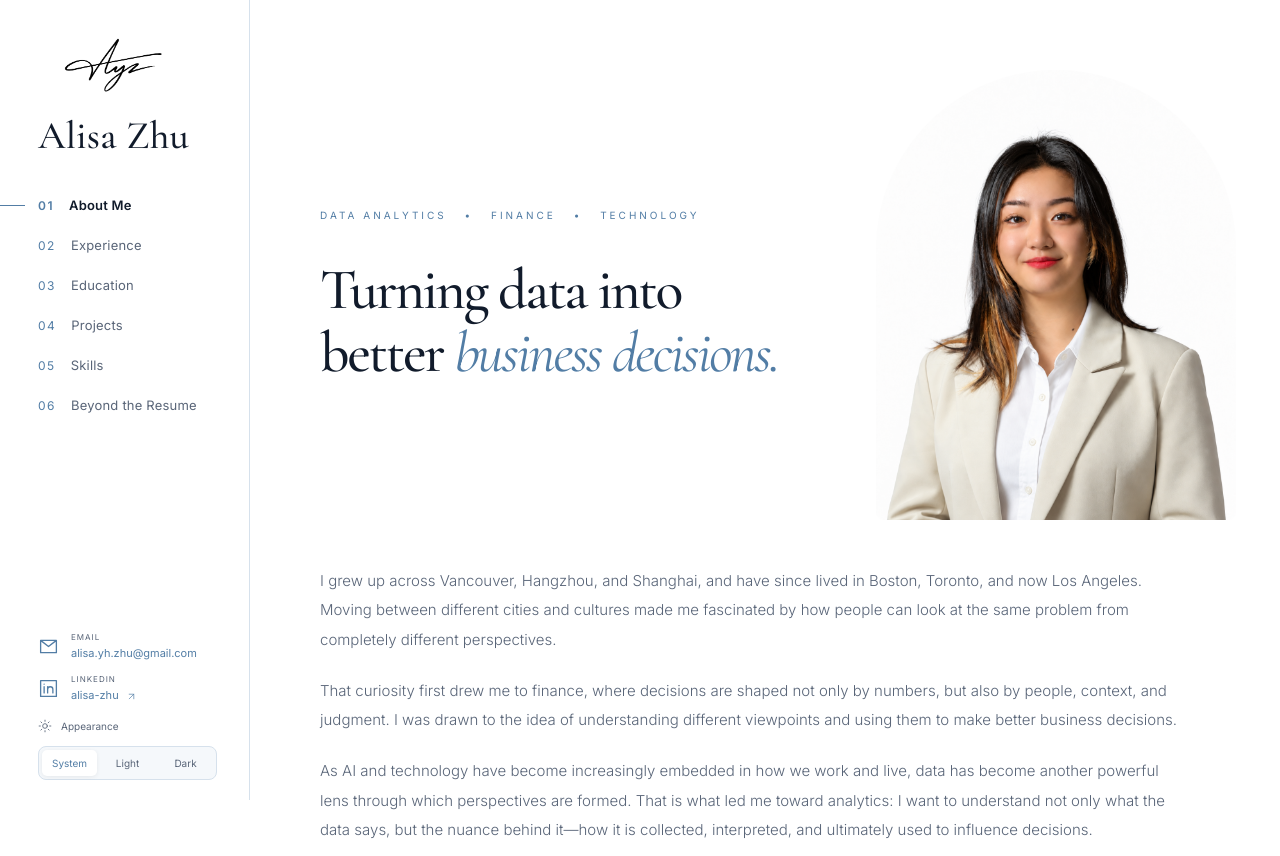
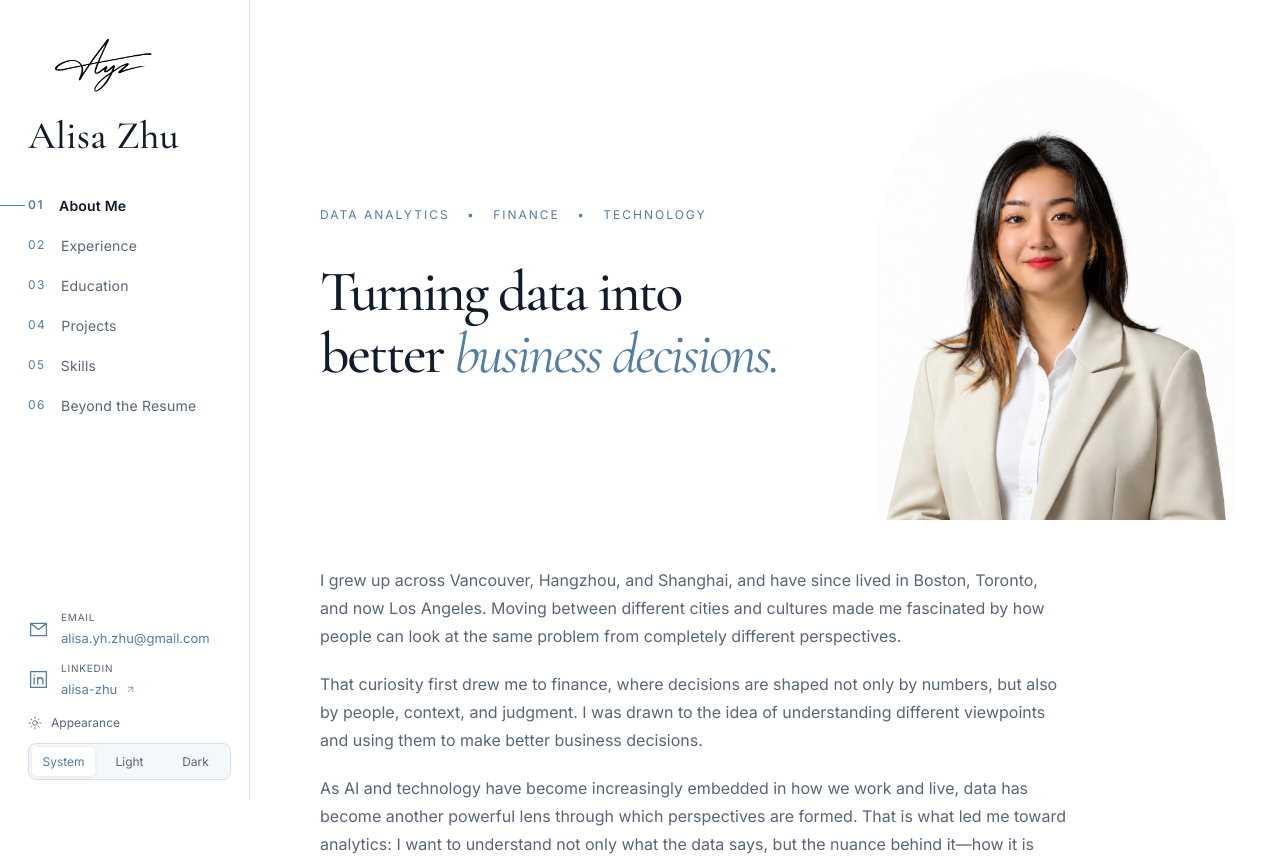
Before and after one commit to alisaayz/alisaayz.github.io, a Vue app: page / in a window 1280 px wide. Shown: the top 856 px of the page. Built offline with nearby package versions, Linux system fonts and the light colour scheme.

Commit message:
Improve site-wide text readability and heading hierarchy

```diff
--- a/src/style.css
+++ b/src/style.css
@@ -46,3 +46,30 @@ main{margin-left:250px;min-height:100vh}main:focus{outline:none}.about-page{disp
 @media(max-width:1000px){.captioned-gallery{grid-template-columns:repeat(2,minmax(0,1fr))}}
 @media(max-width:800px),(orientation:portrait){.sidebar-appearance{display:none}.mobile-appearance-footer{display:flex;justify-content:center;padding:24px 25px 32px;border-top:1px solid var(--line);background:var(--paper)}.mobile-appearance-footer .appearance-control{width:240px}.mobile-appearance-footer .theme-status{margin:0}.mobile-appearance-footer .appearance-options button{padding:11px}}
 @media(max-width:420px){.captioned-gallery{gap:12px}.gallery-card figcaption{padding:10px;font-size:10px}}
+
+/* Shared type scale keeps content legible and headings distinct across tabs. */
+:root{font-size:16px}
+.about-story,.hero-description,.page-description,.resume-bullets,.education-list,.resume-coursework{font-size:16px;font-weight:400;line-height:1.75}
+.about-story{max-width:74ch}.about-story p+p{margin-top:20px}
+h3,.personal-card h3,.cat-section h3,.wild-section h3,.timeline-heading h3{font-size:24px;font-weight:600;line-height:1.35;letter-spacing:-.3px}
+h4,.education-heading h4,.resume-skill-group h4{font-size:20px;font-weight:600;line-height:1.4}
+.resume-achievements h5,.education-subheading,.coursework-group h6{font-size:17px;font-weight:600;line-height:1.5;color:var(--ink)}
+.resume-achievements h5{margin-bottom:8px}
+.timeline-label{font-size:16px;font-weight:500;line-height:1.6;margin-top:7px}
+.resume-meta,.resume-dates{font-size:14px;line-height:1.6;margin-top:5px}
+.coursework-status{font-size:13px;font-weight:500;padding:4px 10px}
+.interest-tags span,.language-list,.hobby-grid li{font-size:16px;line-height:1.5}
+.gallery-card figcaption{font-size:14px;font-weight:400;line-height:1.6;padding:12px 14px}
+.coming-soon p{font-size:16px;line-height:1.7}
+.primary-button,.secondary-button{font-size:15px;font-weight:500;padding:13px 22px}
+.eyebrow{font-size:12px;letter-spacing:2px;line-height:1.7}
+.navigation a{font-size:14px;line-height:1.5}.nav-number{font-size:12px}
+.sidebar-links>a{font-size:13px;line-height:1.5}.sidebar-links small{font-size:10px;letter-spacing:.8px}
+.theme-status,.appearance-options button{font-size:12px}
+.section-block{margin-top:32px}.timeline{padding-top:24px}.resume-timeline>li+li{margin-top:32px}.resume-bullets li+li{margin-top:8px}.resume-achievements{margin-top:16px}
+.coursework-group{padding:18px}.education-list li+li{margin-top:6px}.education-detail{margin-top:24px}
+.resume-skill-group{margin-top:22px;padding:22px 24px}.interest-tags{gap:8px;margin-top:14px}.interest-tags span{padding:8px 12px}
+.hobby-grid li{min-height:58px;padding:10px;gap:8px}.language-list div{padding:9px 0}
+@media(max-width:800px){.navigation{gap:8px 20px}.navigation a{font-size:14px;gap:8px}.sidebar-links>a{font-size:14px}.page-content{padding:36px 26px 48px}.eyebrow{font-size:11px;letter-spacing:1.5px}}
+@media(max-width:560px){.page-header h2{font-size:42px}.page-header{margin-bottom:24px}.page-content{padding:30px 22px 42px}.timeline{padding-left:20px;margin-left:12px}.timeline>li:before{left:-24px}.timeline-label{font-size:16px}.resume-meta,.resume-dates{font-size:14px}.coursework-group{padding:16px}.resume-skill-group{padding:18px}.personal-card{padding:20px}.captioned-gallery{grid-template-columns:1fr;max-width:360px;gap:16px}.gallery-card figcaption{font-size:14px}.education-heading h4{font-size:19px}.primary-button,.secondary-button{font-size:14px;padding:12px 18px}.hero-copy h2{font-size:42px}.about-page{gap:26px}}
+@media(min-width:801px){.sidebar{padding-left:28px;padding-right:18px}.navigation a.active:before{left:-28px}}
```
